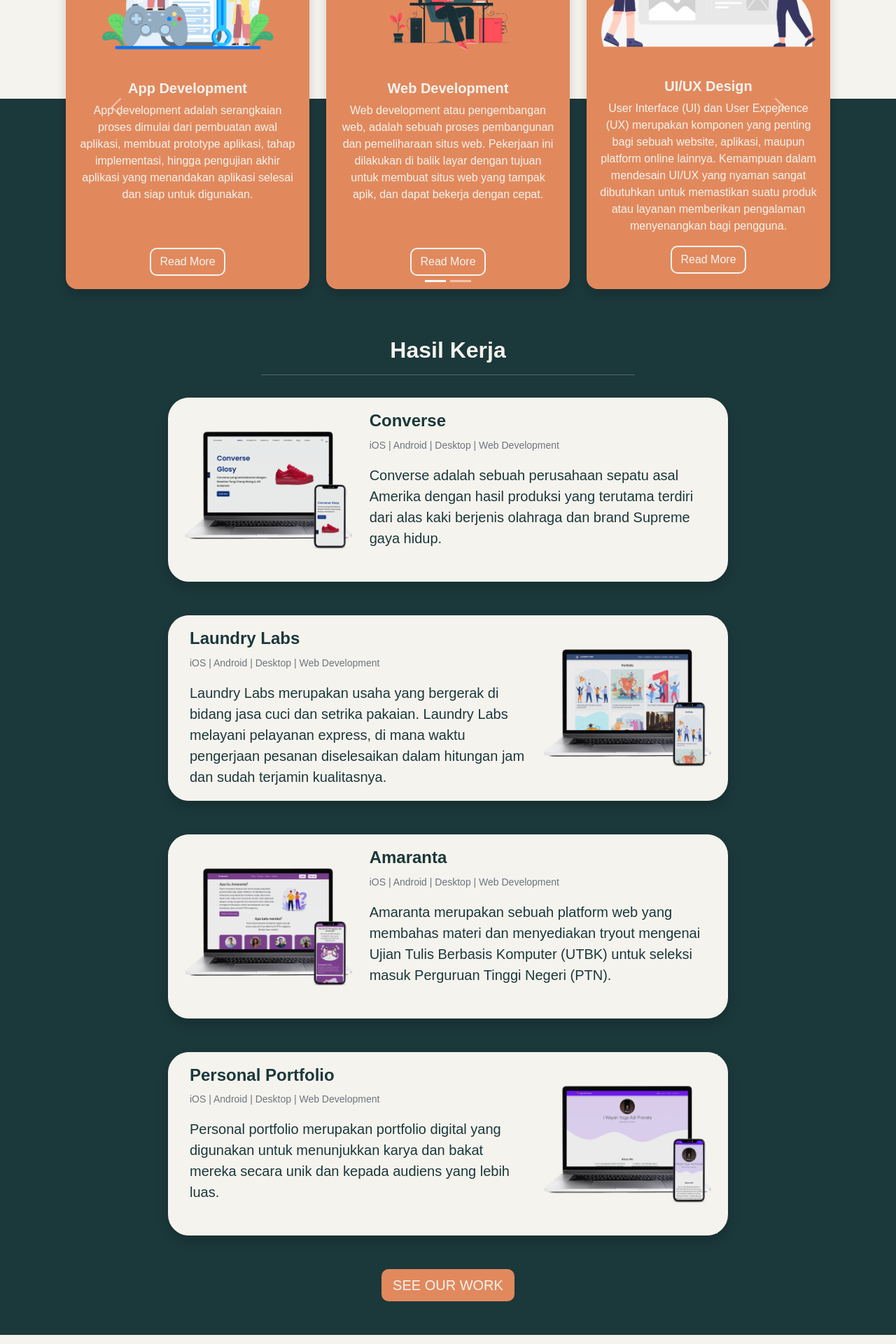
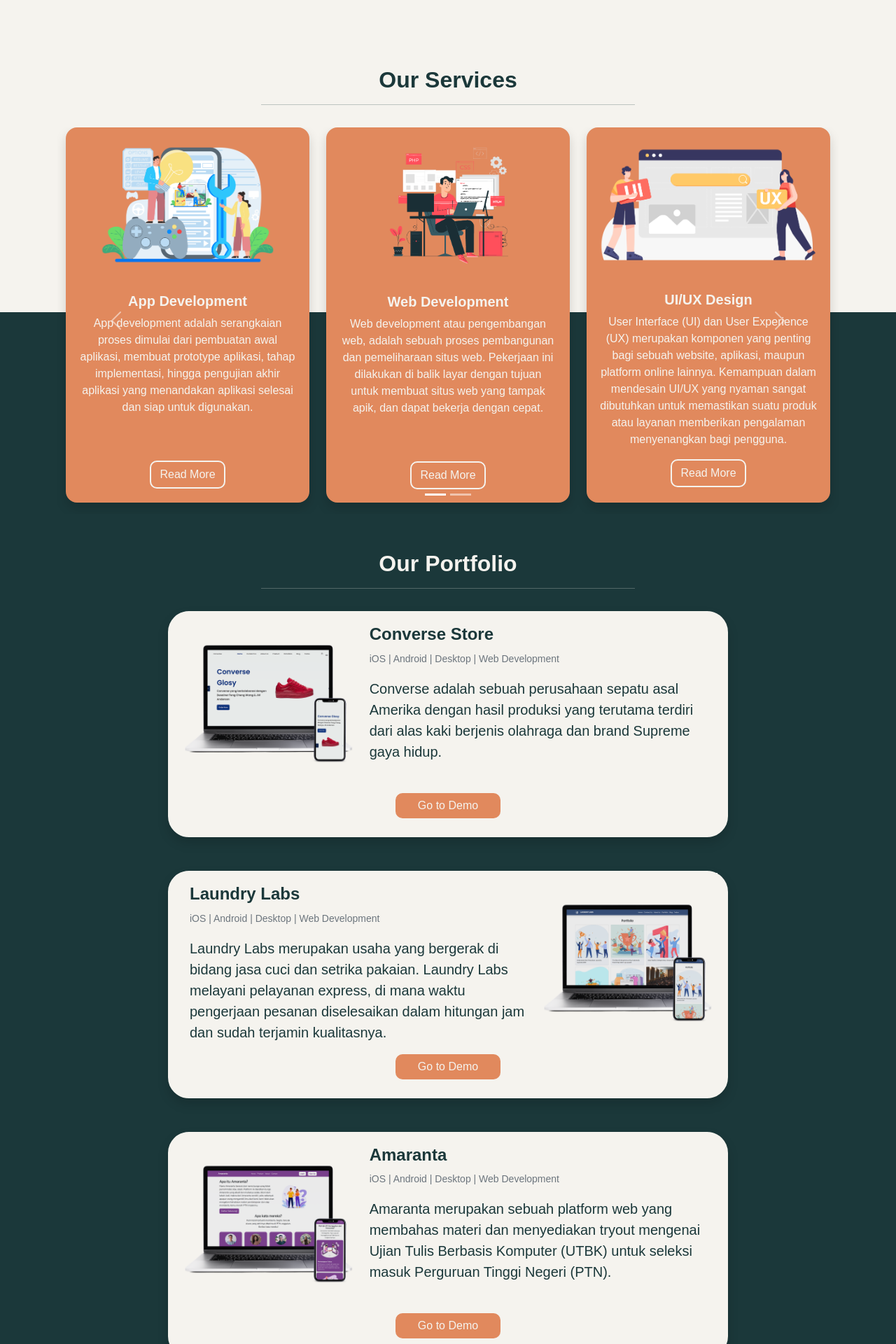
Before and after one commit to yogaadipranata/FinalProject3-Kelompok5-INPG-KS004, a PHP site: page / in a window 1280 px wide. Shown: the part 1011-2931 px from the top of the page at 70% size. Run offline with PHP 8.4, Linux system fonts and the light colour scheme; some libraries are stand-ins or nearby versions; some web fonts are replaced.

Commit message:
Revisi berdasarkan mentoring

```diff
--- a/asset/css/style.css
+++ b/asset/css/style.css
@@ -115,3 +115,16 @@ body {
   border-width: 3px;
   border-radius: 30px;
 }
+
+#btnJumbotron {
+  position: relative;
+  margin-top: 2rem;
+}
+
+section {
+  scroll-margin-top: 5rem;
+}
+
+.btn-card {
+  width: 150px;
+}
--- a/index.html
+++ b/index.html
@@ -57,10 +57,10 @@
         <div class="row d-flex align-items-center justify-content-evenly mx-auto">
           <div class="col-md-5">
             <h1 class="fw-bold text-third"><span id="typed" class="typedAnimation"></span></h1>
-            <a type="button" class="btn btn-orange btn-lg mt-3 text-primary" href="#work">SEE OUR WORK</a>
+            <a type="button" class="btn btn-orange btn-lg mt-3 text-primary" id="btnJumbotron" href="#work">SEE OUR PORTFOLIO</a>
           </div>
           <div class="col-md-7 p-5">
-            <img src="./asset/img/jumbotron.png" class="img-fluid" alt="study" width="100%" />
+            <img src="./asset/img/jumbotron.png" class="img-fluid" alt="jumbotron" width="100%" />
           </div>
         </div>
       </div>
@@ -71,9 +71,18 @@
     <section id="about">
       <div class="container">
         <div class="row d-flex align-items-center justify-content-evenly mx-auto mt-5 text-third">
-          <div class="col-md-7 text-center">
-            <h2 class="fw-bold">Tentang Kami</h2>
+          <div class="col-md-6">
+            <h2 class="fw-bold text-center">About Us</h2>
             <hr class="mb-3 third" />
+          </div>
+        </div>
+      </div>
+      <div class="container">
+        <div class="row d-flex align-items-center justify-content-evenly mx-auto text-third">
+          <div class="col-md-7 p-5">
+            <img src="./asset/img/about.png" class="img-fluid" alt="about" width="90%" />
+          </div>
+          <div class="col-md-5">
             <p class="fs-5">
               Digital Waves merupakan perusahaan yang bergerak di bidang informasi teknologi. Kami menyediakan jasa di bidang pembuatan desain web atau aplikasi, pengembangan perangkat lunak, pengembangan web, desain grafis, dan jasa
               lainnya di bidang informasi teknologi.
@@ -89,7 +98,7 @@
       <div class="container">
         <div class="row d-flex align-items-center justify-content-evenly mx-auto mt-5 mb-3 text-third">
           <div class="col-md-6 text-center">
-            <h2 class="fw-bold">Layanan Kami</h2>
+            <h2 class="fw-bold">Our Services</h2>
             <hr class="mb-3 third" />
           </div>
         </div>
@@ -216,7 +225,7 @@
       <div class="container">
         <div class="row d-flex align-items-center justify-content-evenly mx-auto mt-5 mb-3 text-primary">
           <div class="col-md-6 text-center">
-            <h2 class="fw-bold">Hasil Kerja</h2>
+            <h2 class="fw-bold">Our Portfolio</h2>
             <hr class="mb-3 primary" />
           </div>
         </div>
@@ -231,13 +240,21 @@
               </div>
               <div class="col-md-8">
                 <div class="card-body">
-                  <h5 class="card-title fs-4 fw-bold">Converse</h5>
+                  <h5 class="card-title fs-4 fw-bold">Converse Store</h5>
                   <p class="card-text"><small class="text-muted">iOS | Android | Desktop | Web Development</small></p>
                   <p class="card-text fs-5">Converse adalah sebuah perusahaan sepatu asal Amerika dengan hasil produksi yang terutama terdiri dari alas kaki berjenis olahraga dan brand Supreme gaya hidup.</p>
                 </div>
               </div>
             </div>
+            <div class="container">
+              <div class="row d-flex align-items-center justify-content-evenly mx-auto">
+                <div class="col-md-6 text-center">
+                  <a type="button" class="btn btn-orange text-primary btn-card text center mb-4" href="https://aschalzilham-finalproject1-hacktiv8.netlify.app/ " target="_blank">Go to Demo</a>
+                </div>
+              </div>
+            </div>
           </div>
+
           <div class="card mb-5 card-primary shadow" style="max-width: 800px">
             <div class="row g-0">
               <div class="col-md-8">
@@ -251,14 +268,22 @@
                 </div>
               </div>
               <div class="col-md-4">
-                <img src="asset/img/laundrylab.png" class="img-fluid rounded-start" alt="Converse" />
+                <img src="asset/img/laundrylab.png" class="img-fluid rounded-start" alt="Laundry Labs" />
+              </div>
+            </div>
+            <div class="container">
+              <div class="row d-flex align-items-center justify-content-evenly mx-auto">
+                <div class="col-md-6 text-center">
+                  <a type="button" class="btn btn-orange text-primary btn-card text center mb-4" href="https://warm-daffodil-a81740.netlify.app/" target="_blank">Go to Demo</a>
+                </div>
               </div>
             </div>
           </div>
+
           <div class="card mb-5 card-primary shadow" style="max-width: 800px">
             <div class="row g-0">
               <div class="col-md-4">
-                <img src="asset/img/amaranta.png" class="img-fluid rounded-start" alt="Converse" />
+                <img src="asset/img/amaranta.png" class="img-fluid rounded-start" alt="Amaranta" />
               </div>
               <div class="col-md-8">
                 <div class="card-body">
@@ -268,7 +293,15 @@
                 </div>
               </div>
             </div>
+            <div class="container">
+              <div class="row d-flex align-items-center justify-content-evenly mx-auto">
+                <div class="col-md-6 text-center">
+                  <a type="button" class="btn btn-orange text-primary btn-card text center mb-4" href="https://lustrous-empanada-5c5adf.netlify.app/" target="_blank">Go to Demo</a>
+                </div>
+              </div>
+            </div>
           </div>
+
           <div class="card mb-5 card-primary shadow" style="max-width: 800px">
             <div class="row g-0">
               <div class="col-md-8">
@@ -279,15 +312,67 @@
                 </div>
               </div>
               <div class="col-md-4">
-                <img src="asset/img/selfportfolio.png" class="img-fluid rounded-start" alt="Converse" />
+                <img src="asset/img/selfportfolio.png" class="img-fluid rounded-start" alt="Portfolio" />
+              </div>
+            </div>
+            <div class="container">
+              <div class="row d-flex align-items-center justify-content-evenly mx-auto">
+                <div class="col-md-6 text-center">
+                  <a type="button" class="btn btn-orange text-primary btn-card text center mb-4" href="https://yogaadipranata.github.io/" target="_blank">Go to Demo</a>
+                </div>
+              </div>
+            </div>
+          </div>
+
+          <div class="card mb-5 card-primary shadow" style="max-width: 800px">
+            <div class="row g-0">
+              <div class="col-md-4">
+                <img src="asset/img/poster.png" class="img-fluid rounded-start" alt="Poster" />
+              </div>
+              <div class="col-md-8">
+                <div class="card-body">
+                  <h5 class="card-title fs-4 fw-bold">Poster Design</h5>
+                  <p class="card-text"><small class="text-muted">Poster Design Competition | Graphic Design</small></p>
+                  <p class="card-text fs-5">Kami juga pernah mengikuti poster design competition tingkat nasional dan meraih juara 1. Kami membuat poster dengan tema Sustainable Development Goals (SDGs).</p>
+                </div>
+              </div>
+            </div>
+            <div class="container">
+              <div class="row d-flex align-items-center justify-content-evenly mx-auto">
+                <div class="col-md-6 text-center">
+                  <a type="button" class="btn btn-orange text-primary btn-card text center mb-4" href="#">Go to Demo</a>
+                </div>
+              </div>
+            </div>
+          </div>
+
+          <div class="card mb-5 card-primary shadow" style="max-width: 800px">
+            <div class="row g-0">
+              <div class="col-md-8">
+                <div class="card-body">
+                  <h5 class="card-title fs-4 fw-bold">T-Shirt Design</h5>
+                  <p class="card-text"><small class="text-muted">Ordered Design | Graphic Design</small></p>
+                  <p class="card-text fs-5">Membuat artwork dan desain t-shirt untuk sebuah event. Dengan desain yang minimalis dan elegan, tentu saja membuat t-shirt lebih menarik untuk dilihat.</p>
+                </div>
+              </div>
+              <div class="col-md-4">
+                <img src="asset/img/baju.png" class="img-fluid rounded-start" alt="T-Shirt" />
+              </div>
+            </div>
+            <div class="container">
+              <div class="row d-flex align-items-center justify-content-evenly mx-auto">
+                <div class="col-md-6 text-center">
+                  <a type="button" class="btn btn-orange text-primary btn-card text center mb-4" href="#">Go to Demo</a>
+                </div>
               </div>
             </div>
           </div>
         </div>
+
         <div class="container">
           <div class="row d-flex align-items-center justify-content-evenly mx-auto">
             <div class="col-md-6 text-center">
-              <a type="button" class="btn btn-orange btn-lg text-primary mb-5" href="#work">SEE OUR WORK</a>
+              <a type="button" class="btn btn-orange btn-lg text-primary mb-5" href="#work">SEE OUR PORTFOLIO</a>
             </div>
           </div>
         </div>
```
